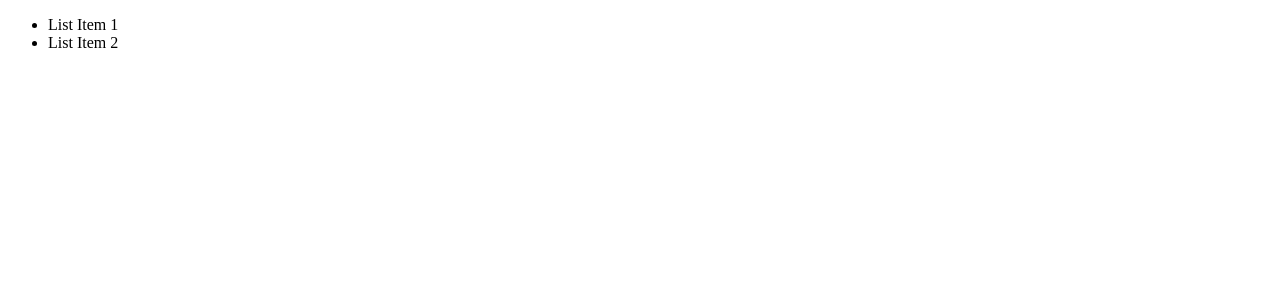
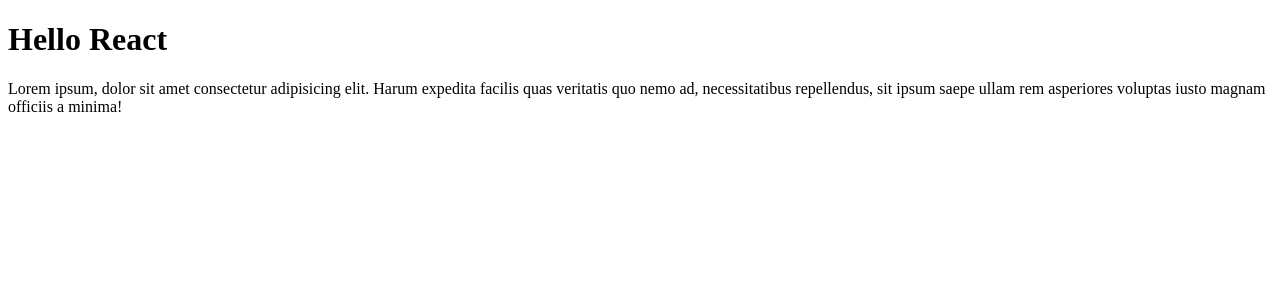
Before and after one commit to max-anikin/react-26-09, a React (Create React App) app: page / in a window 1280 px wide. Shown: the top 300 px of the page. Built offline with nearby package versions, Linux system fonts and the light colour scheme.

Commit message:
add Function component

```diff
--- a/src/index.tsx
+++ b/src/index.tsx
@@ -1,14 +1,23 @@
 import React from 'react'
 import ReactDOM from 'react-dom/client'
 
-const content = (
-    <div>
-        <ul>
-            <li>List Item 1</li>
-            <li>List Item 2</li>
-        </ul>
-    </div>
-)
+function App() {
+    return (
+        <div>
+            <h1>Hello React</h1>
+            <p>
+                Lorem ipsum, dolor sit amet consectetur adipisicing elit. Harum
+                expedita facilis quas veritatis quo nemo ad, necessitatibus
+                repellendus, sit ipsum saepe ullam rem asperiores voluptas iusto
+                magnam officiis a minima!
+            </p>
+        </div>
+    )
+}
 
 const root = ReactDOM.createRoot(document.getElementById('root') as HTMLElement)
-root.render(<React.StrictMode>{content}</React.StrictMode>)
+root.render(
+    <React.StrictMode>
+        <App />
+    </React.StrictMode>
+)
```
